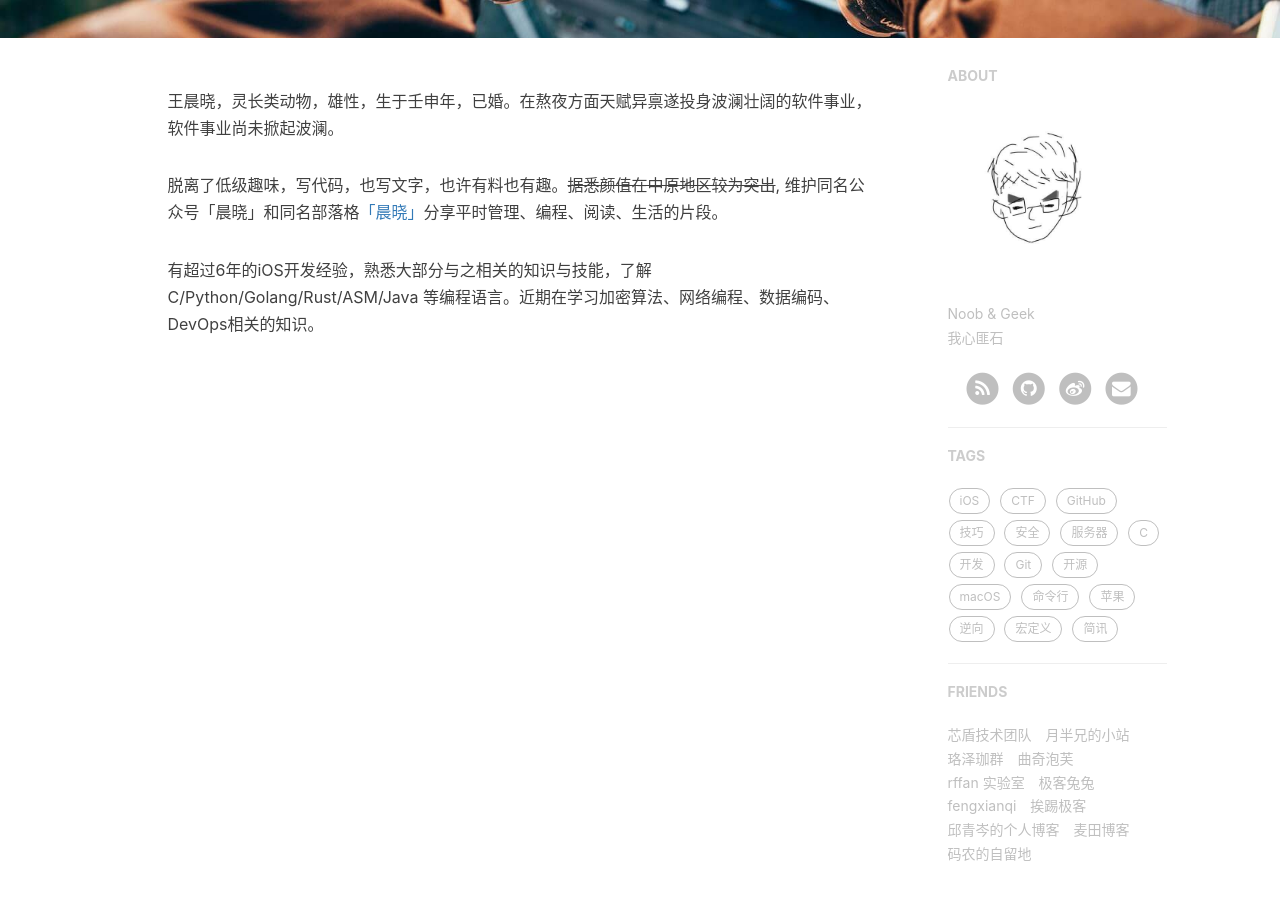
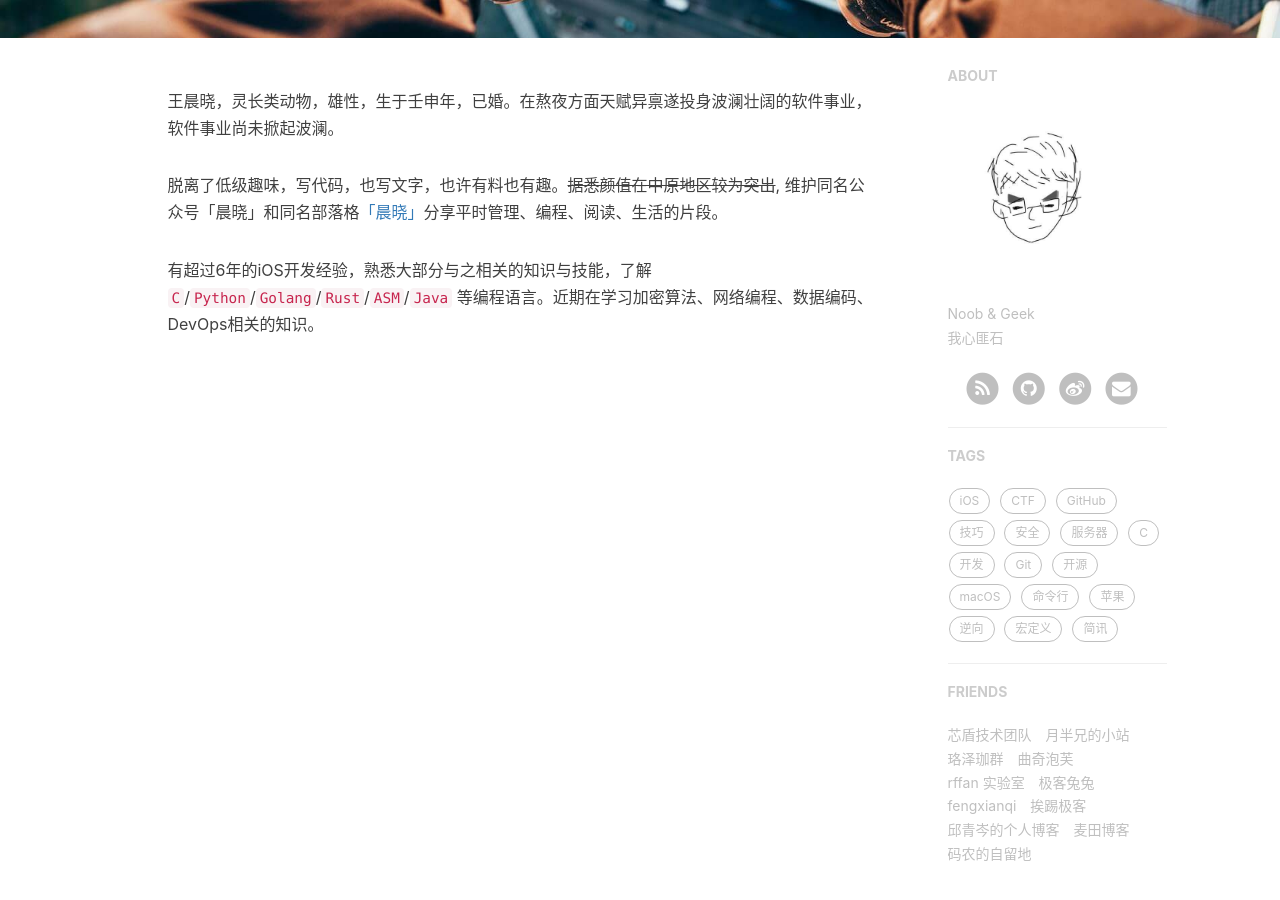
Before and after one commit to chinsyo/chinsyo.github.io, a Jekyll site: the page built from about.html, in a window 1280 px wide and 900 px high, scrolled down 380 px. Built offline with Jekyll 4.4.1, drawn with Linux system fonts in a browser that asks for light colours; comment, search, counter and statistics services are not loaded.

```diff
--- a/_includes/about.md
+++ b/_includes/about.md
@@ -2,4 +2,4 @@
 
 脱离了低级趣味，写代码，也写文字，也许有料也有趣。~~据悉颜值在中原地区较为突出~~, 维护同名公众号「晨晓」和同名部落格[「晨晓」](https://chinsyo.com)分享平时管理、编程、阅读、生活的片段。
 
-有超过6年的iOS开发经验，熟悉大部分与之相关的知识与技能，了解 C/Python/Golang/Rust/ASM/Java 等编程语言。近期在学习加密算法、网络编程、数据编码、DevOps相关的知识。
+有超过6年的iOS开发经验，熟悉大部分与之相关的知识与技能，了解 `C`/`Python`/`Golang`/`Rust`/`ASM`/`Java` 等编程语言。近期在学习加密算法、网络编程、数据编码、DevOps相关的知识。
```
